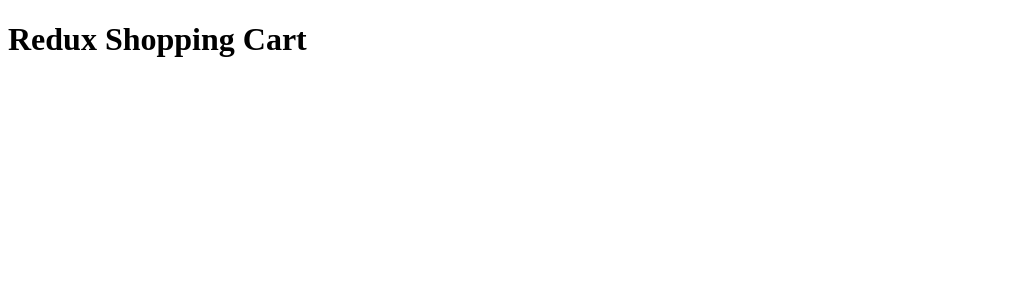
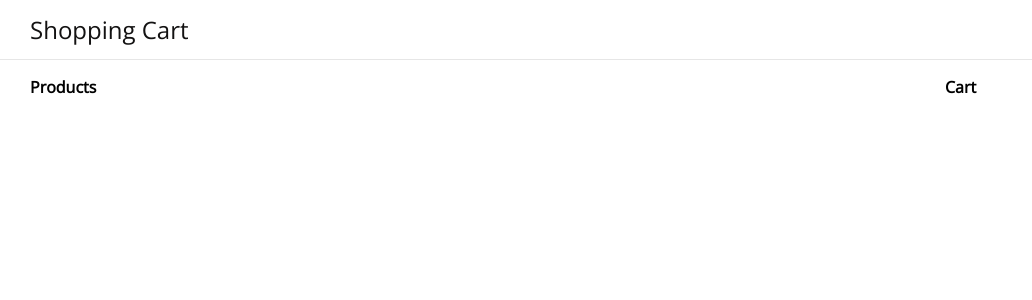
Before and after one commit to pratikmane1299/ShoppingCart, a React (Create React App) app in the folder shopping-cart/: page / in a window 1280 px wide. Shown: the top 300 px of the page, without its empty margins (0-1032 px from the left). Built offline with nearby package versions, Linux system fonts and the light colour scheme.

Commit message:
:lipstick: create app layout

```diff
--- a/shopping-cart/public/index.html
+++ b/shopping-cart/public/index.html
@@ -15,6 +15,7 @@
       user's mobile device or desktop. See https://developers.google.com/web/fundamentals/web-app-manifest/
     -->
     <link rel="manifest" href="%PUBLIC_URL%/manifest.json" />
+    <link href="https://fonts.googleapis.com/css2?family=Open+Sans&display=swap" rel="stylesheet" />
     <!--
       Notice the use of %PUBLIC_URL% in the tags above.
       It will be replaced with the URL of the `public` folder during the build.
--- a/shopping-cart/src/App.js
+++ b/shopping-cart/src/App.js
@@ -1,7 +1,12 @@
+import GlobalStyle from './globalStyle';
+import ShoppingCartApp from "./components/ShoppingCartApp";
 
 function App() {
   return (
-      <h1>Redux Shopping Cart</h1>
+    <>
+      <GlobalStyle />
+      <ShoppingCartApp />
+    </>
   );
 }
 
--- /dev/null
+++ b/shopping-cart/src/components/Cart/index.js
@@ -0,0 +1,13 @@
+import React from 'react'
+
+import { CartWrapper } from './style'
+
+const Cart = () => {
+  return (
+    <CartWrapper>
+      <h4>Cart</h4>
+    </CartWrapper>
+  )
+}
+
+export default Cart
--- /dev/null
+++ b/shopping-cart/src/components/Cart/style.js
@@ -0,0 +1,6 @@
+import styled from 'styled-components';
+
+export const CartWrapper = styled.div`
+  padding-top: 1rem;
+  flex: 1;
+`;
--- /dev/null
+++ b/shopping-cart/src/components/Header/index.js
@@ -0,0 +1,13 @@
+import React from 'react'
+
+import { HeaderWrapper, Title } from './style';
+
+const Header = () => {
+  return (
+    <HeaderWrapper>
+      <Title>Shopping Cart</Title>
+    </HeaderWrapper>
+  )
+}
+
+export default Header
--- /dev/null
+++ b/shopping-cart/src/components/Header/style.js
@@ -0,0 +1,21 @@
+import styled from 'styled-components';
+
+import { Container } from '../../globalStyle';
+
+export const HeaderWrapper = styled(Container)`
+  z-index: 1;
+  top: 0;
+  width: 100%;
+  height: 60px;
+  background-color: #fff;
+  border-bottom: 1px solid rgba(0, 0, 0, 0.0975);
+  position: sticky;
+  display: flex;
+  align-items: center;
+`;
+
+export const Title = styled.h3`
+  font-size: 1.5rem;
+  font-weight: 500;
+  color: #131212;
+`;
--- /dev/null
+++ b/shopping-cart/src/components/Products/index.js
@@ -0,0 +1,12 @@
+import React from 'react'
+import { ProductsWrapper } from './style'
+
+const Products = () => {
+  return (
+    <ProductsWrapper>
+      <h4>Products</h4>
+    </ProductsWrapper>
+  )
+}
+
+export default Products
--- /dev/null
+++ b/shopping-cart/src/components/Products/style.js
@@ -0,0 +1,6 @@
+import styled from 'styled-components';
+
+export const ProductsWrapper = styled.div`
+  padding-top: 1rem;
+  flex: 3;
+`;
--- /dev/null
+++ b/shopping-cart/src/components/ShoppingCartApp/index.js
@@ -0,0 +1,28 @@
+import React from 'react'
+import { connect } from 'react-redux'
+
+import Header from '../Header'
+import Products from '../Products';
+import Cart from '../Cart';
+
+import { ContentWrapper } from './style'
+
+const ShoppingCartApp = () => {
+  return (
+    <>
+      <Header />
+      <ContentWrapper>
+        <Products />
+        <Cart />
+      </ContentWrapper>
+    </>
+  )
+}
+
+const mapStateToProps = (state) => ({
+  products: state.products,
+  cart: state.cart.items,
+  total: state.cart.total
+})
+
+export default connect(mapStateToProps)(ShoppingCartApp);
--- /dev/null
+++ b/shopping-cart/src/components/ShoppingCartApp/style.js
@@ -0,0 +1,8 @@
+import styled from 'styled-components';
+
+import { Container } from '../../globalStyle';
+
+export const ContentWrapper = styled(Container)`
+  display: flex;
+  flex-wrap: wrap;
+`;
--- /dev/null
+++ b/shopping-cart/src/globalStyle.js
@@ -0,0 +1,22 @@
+import styled, { createGlobalStyle } from 'styled-components';
+
+const GlobalStyle = createGlobalStyle`
+  * {
+    box-sizing: border-box;
+    margin: 0;
+    padding: 0;
+    font-family: 'Open Sans', sans-serif;
+  }
+`;
+
+export const Container = styled.div`
+  z-index: 1;
+  width: 100%;
+  max-width: 1440px;
+  margin-right: auto;
+  margin-left: auto;
+  padding-right: 30px;
+  padding-left: 30px;
+`;
+
+export default GlobalStyle;
```
Also changed, not shown: 1 other file (tests, documents, lock files or other folders).
